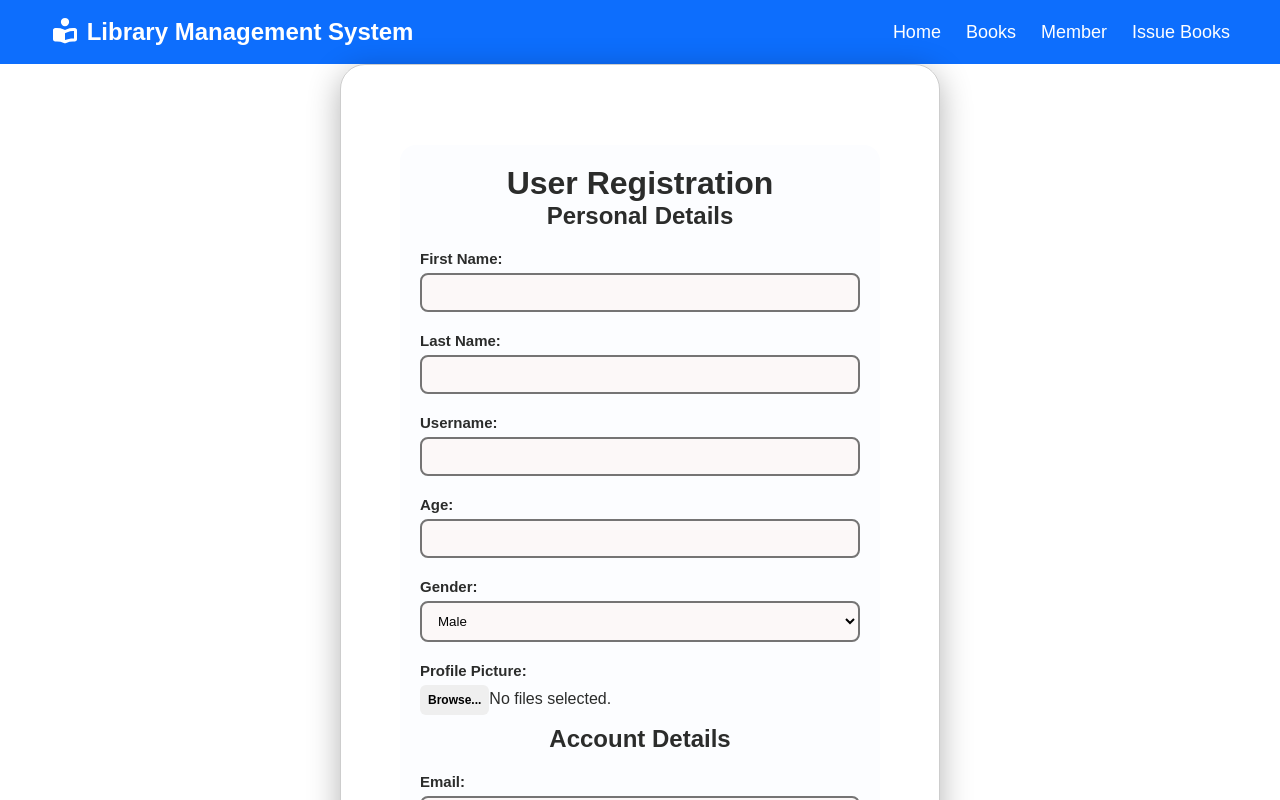
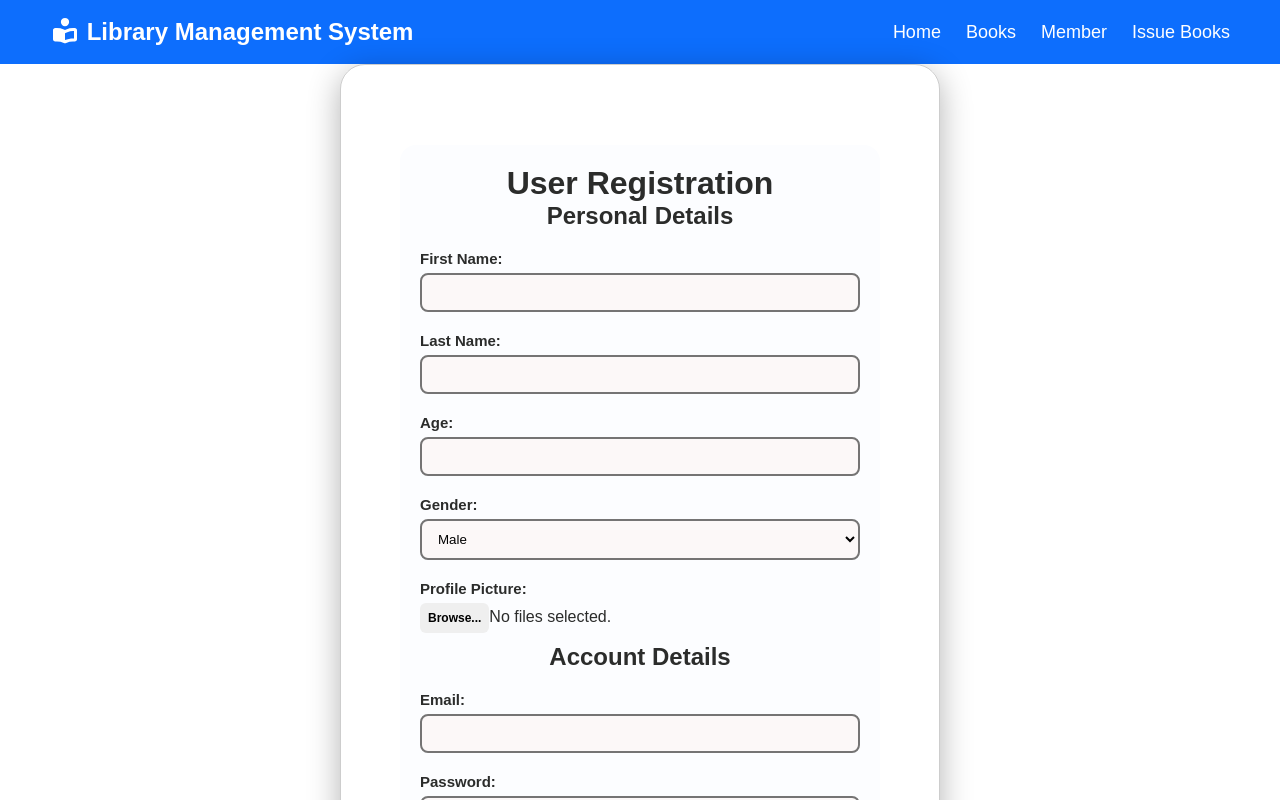
Before and after one commit to Bhista21/library-management-system, a React (Create React App) app: page /Register in a window 1280 px wide. Shown: the top 800 px of the page. Built offline with nearby package versions, Linux system fonts and the light colour scheme.

Commit message:
Deployment with minor bugs

```diff
--- a/src/Mycomponents/Css/Member.css
+++ b/src/Mycomponents/Css/Member.css
@@ -38,7 +38,7 @@
   margin-top: 8px;
   margin-bottom: 30px;
 }
-.username,
+.email,
 .password {
   gap: 20px;
   margin-top: 8px;
--- a/src/Mycomponents/Member.js
+++ b/src/Mycomponents/Member.js
@@ -6,7 +6,7 @@
   const [showPopup, setShowPopup] = useState(false);
   const [popupMessage, setPopupMessage] = useState("");
   const [formData, setFormData] = useState({
-    Username: "",
+    email: "",
     role: "",
     password: "",
   });
@@ -26,7 +26,7 @@
     if (!validateForm()) return;
 
     const newUser = {
-      Username: formData.Username.trim(),
+      email: formData.email.trim(),
       password: formData.password,
     };
 
@@ -71,9 +71,9 @@
             <label htmlFor="roleMember">Member</label>
           </div>
 
-          <div className="username">
-            <label htmlFor="Username">Username</label>
-            <input type="text" id="Username" placeholder="Username" />
+          <div className="Email">
+            <label htmlFor="Email">Email</label>
+            <input type="text" id="Email" placeholder="Email" />
           </div>
 
           <div className="password">
--- a/src/Mycomponents/Register.js
+++ b/src/Mycomponents/Register.js
@@ -118,9 +118,6 @@
     if (!formData.terms) {
       newErrors.terms = "You must accept the terms and policy.";
     }
-    if (!formData.username) {
-      newErrors.username = "Username is required";
-    }
 
     setErrors(newErrors);
     return Object.keys(newErrors).length === 0;
@@ -135,7 +132,6 @@
     const newUser = {
       firstName: formData.firstName.trim(),
       lastName: formData.lastName.trim(),
-      username: formData.username.trim(),
       age: Number(formData.age),
       gender: formData.gender,
       email: formData.email.trim(),
@@ -210,18 +206,7 @@
               <span className="register-error">{errors.lastName}</span>
             )}
           </div>
-          <div>
-            <label htmlFor="username">Username:</label>
-            <input
-              type="text"
-              id="username"
-              value={formData.username}
-              onChange={handleChange}
-            />
-            {errors.username && (
-              <span className="register-error">{errors.username}</span>
-            )}
-          </div>
+
           <div>
             <label htmlFor="age">Age:</label>
             <input
```
Also changed, not shown: vercel.json, 2 other files (tests, documents, lock files or other folders).
